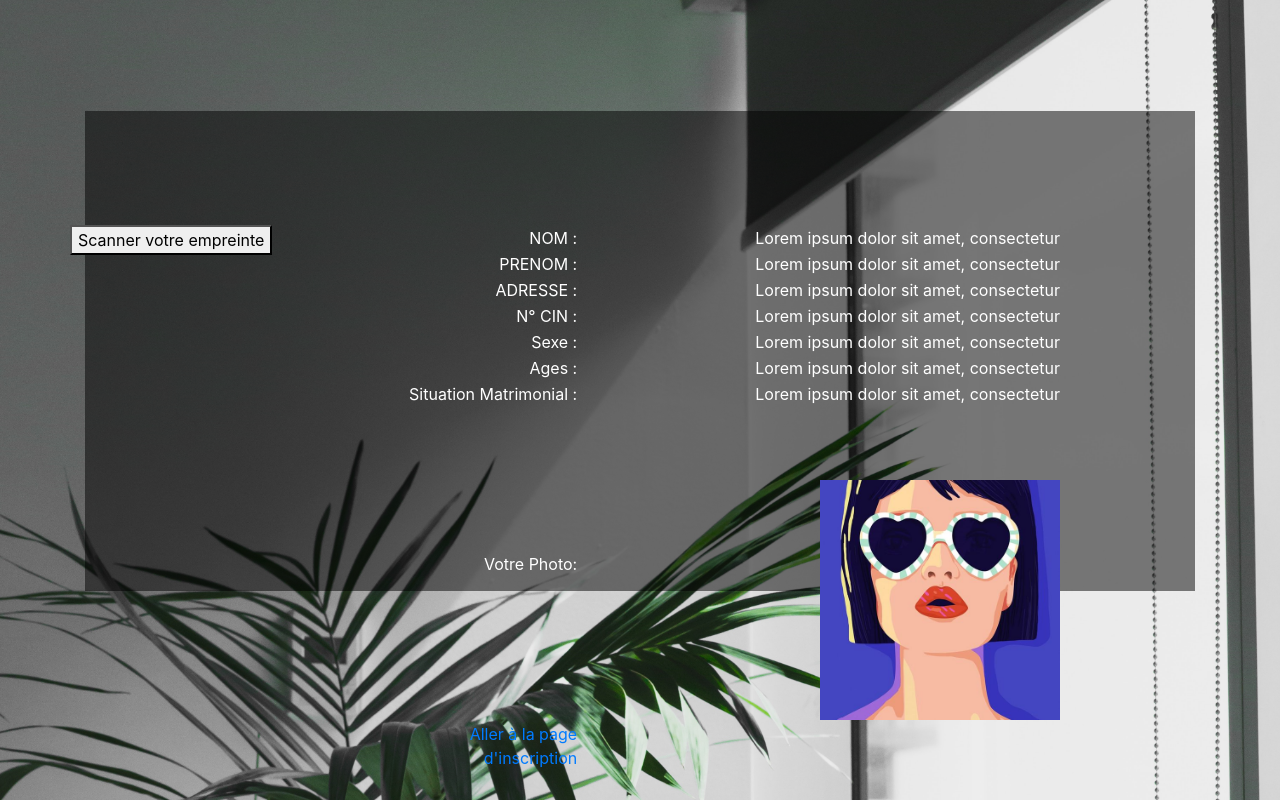
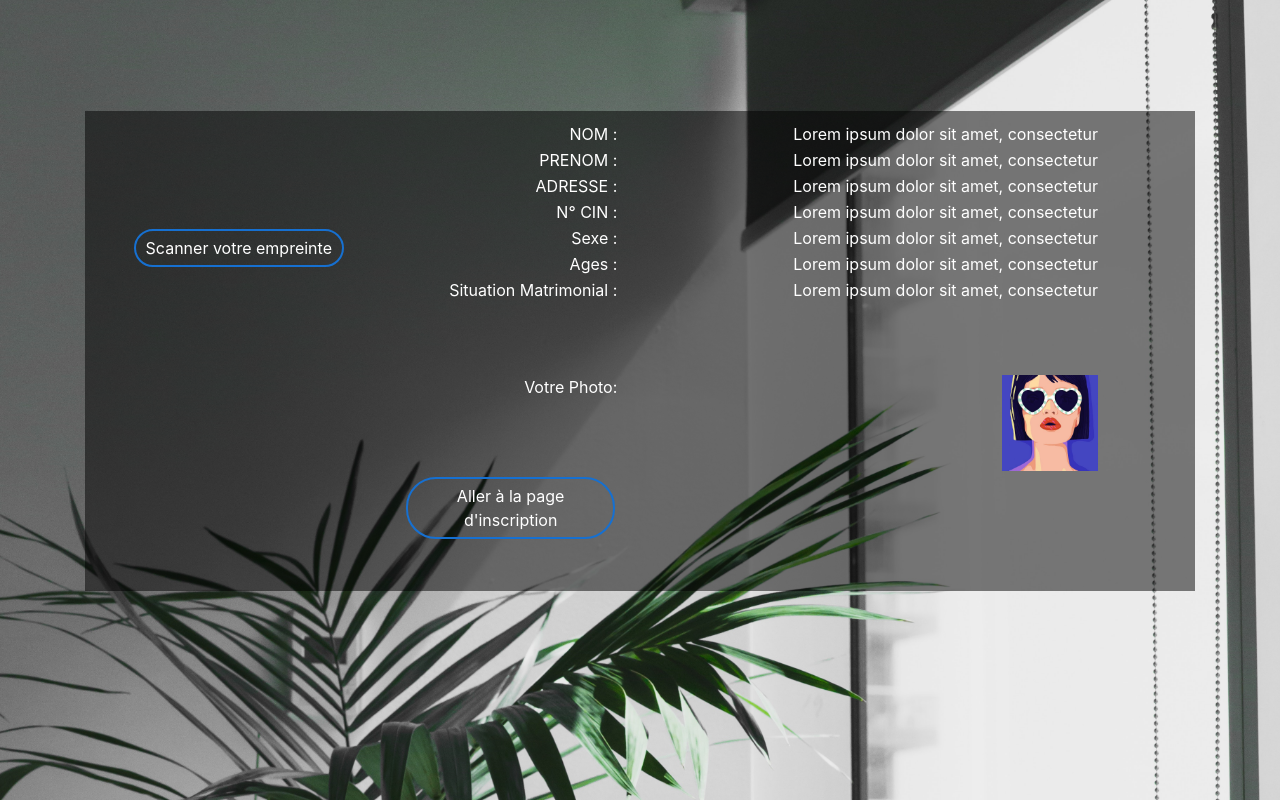
Before and after one commit to Jok4ir/finger, a PHP site: page /login.html in a window 1280 px wide. Run offline with PHP 8.4, Linux system fonts and the light colour scheme.

Commit message:
Update 24/02/2021

```diff
--- a/Finger/css/style.css
+++ b/Finger/css/style.css
@@ -7,7 +7,7 @@
 h4{
   font-size: 40px;
   }
-img{
+.sary{
   width: 50%;
   margin: 15% 0% 0% 25%
 }
@@ -29,3 +29,34 @@
 .slow{
 	margin-top: 10%;
 }
+.pdp2{
+  width: 20%;
+  margin: 15% 0% 0% 25%
+}
+.form{
+  margin-top: -10%;
+}
+.btn2 {
+  background-color: #00000000;
+  color: rgb(255, 255, 255);
+  border: 2px solid #1670d1;
+  padding: 5px 10px;
+  text-align: center;
+  text-decoration: none;
+  display: inline-block;
+  font-size: 16px;
+  margin: 4px 2px;
+  -webkit-transition-duration: 0.4s; /* Safari */
+  transition-duration: 0.4s;
+  cursor: pointer;
+  border-radius: 30px;
+
+}
+.btn2:hover {
+  background-color: #1670d1;
+  color: white;
+  text-decoration: none;
+}
+.look{
+  margin-left: 20%;
+}
--- a/Finger/index.html
+++ b/Finger/index.html
@@ -58,12 +58,12 @@
 							</tr>
 							<tr>
 								<td> <button class="btn btn-primary bt"  name="btnUser" value="S'inscrire" id="subm">enregister</button></td>
-								<td> <a href="#">Déja inscrit</a></td>
+								<td> <a href="login.html">Déja inscrit</a></td>
 							</tr>
 					</table>
 					<div class="col-4">
 						<div class="pdp txt2">Votre Photo:</div>
-						<img src="img/388d94b9525c5264dddd837a33920456.jpg">
+						<img class="sary" src="img/388d94b9525c5264dddd837a33920456.jpg">
 					</div>
 				</div>
 			</div>
--- a/Finger/login.html
+++ b/Finger/login.html
@@ -49,7 +49,7 @@
 								<td><img class="pdp2" src="img/388d94b9525c5264dddd837a33920456.jpg"></td>
 							</tr>
 							<tr>
-								<td> <a class="btn2" href="index.php">Aller à la page d'inscription</a></td>
+								<td> <a class="btn2" href="index.html">Aller à la page d'inscription</a></td>
 							</tr>
     				</table>
     			</div>
```
